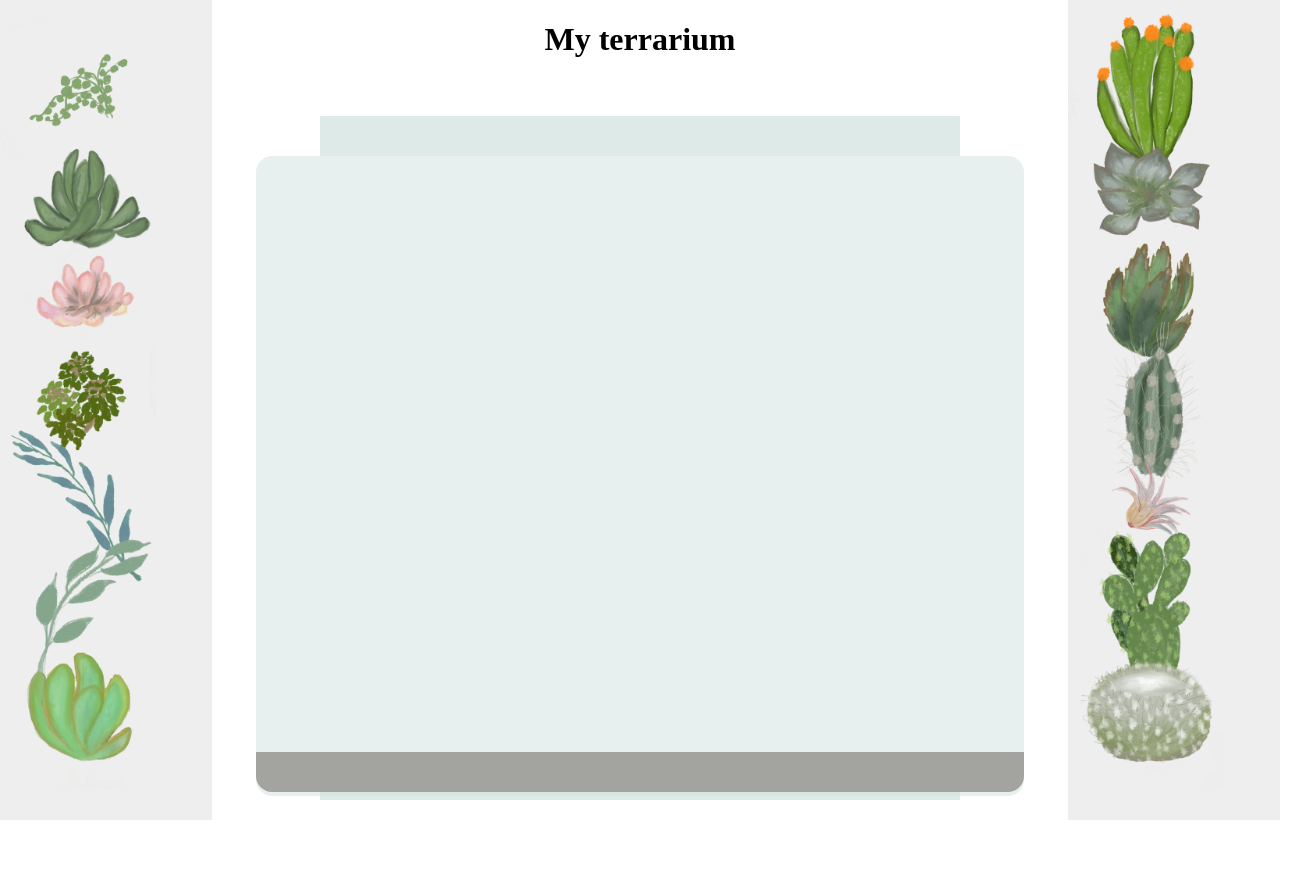
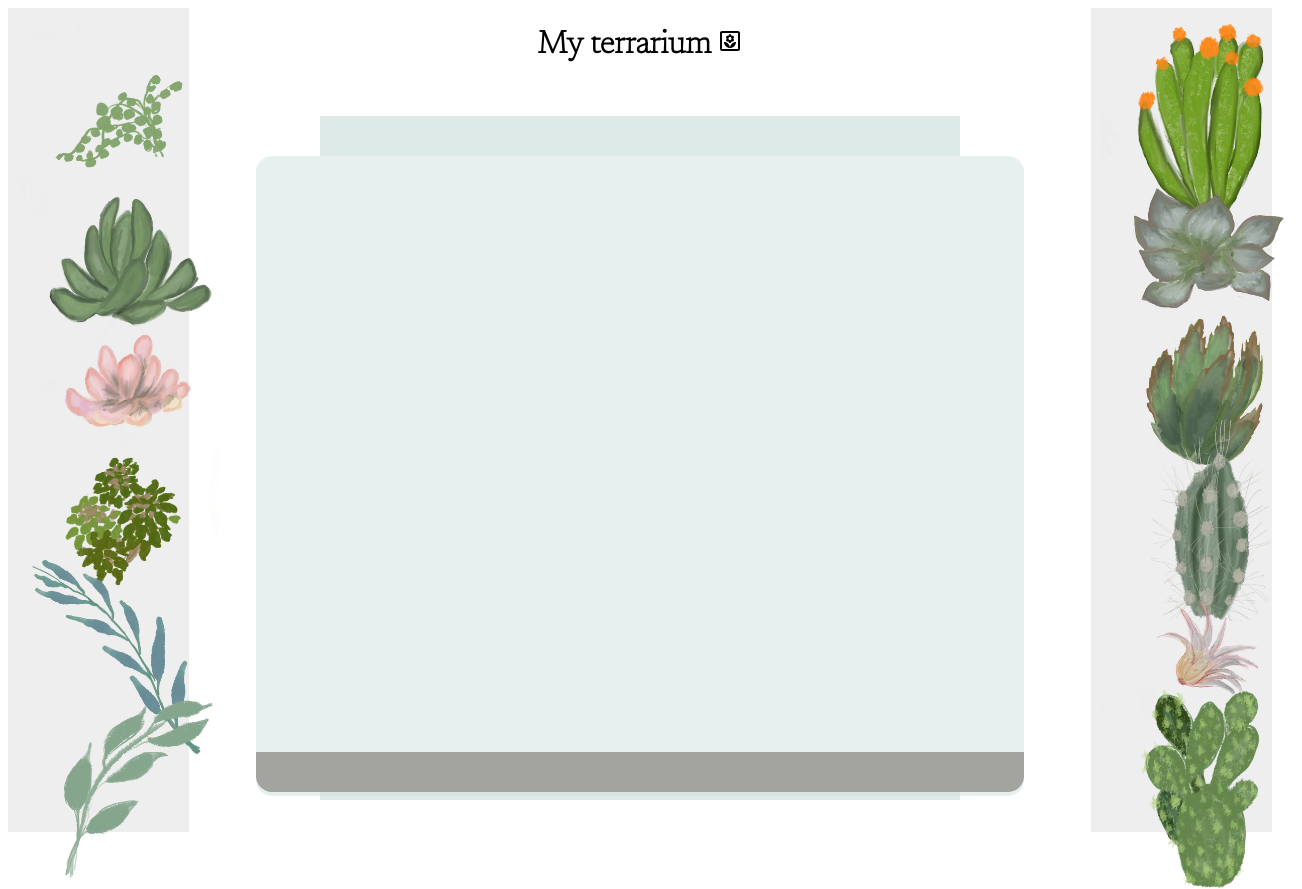
Before and after one commit to carolinabranquinho/terrarium, a plain HTML site: page index.html in a window 1280 px wide. Shown: the whole page, 1302 px wide, since content can reach past the window. Before the commit the page ends 820 px from the top, so only its background shows below. Drawn offline with Linux system fonts and the light colour scheme.

Commit message:
apply display grid

```diff
--- a/index.html
+++ b/index.html
@@ -6,10 +6,17 @@
     <meta charset="utf-8" />
     <meta http-equiv="X-UA-Compatible" content="IE=edge" />
     <meta name="viewport" content="width=device-width, initial-scale=1" />
+    <link rel="preconnect" href="https://fonts.gstatic.com" />
+    <link
+      href="https://fonts.googleapis.com/css2?family=Newsreader:wght@200&display=swap"
+      rel="stylesheet"
+    />
   </head>
   <body>
-    <div id="page">
-      <h1 style="text-align: center">My terrarium</h1>
+    <div id="page" class="terrarium-container">
+      <h1 class="title-container" style="text-align: center">My terrarium
+        <img src="./images/yard_black_24dp.svg"></span>
+      </h1>
         <div id="left-container" class="container">
           <div class="plant-holder">
             <img
@@ -136,6 +143,7 @@
           </div>
         </div>
       </div>
+    </div>
   </body>
   <script src="./script.js"></script>
 </html>
--- a/script.js
+++ b/script.js
@@ -1,18 +1,3 @@
-dragElement(document.getElementById('plant1'));
-dragElement(document.getElementById('plant2'));
-dragElement(document.getElementById('plant3'));
-dragElement(document.getElementById('plant4'));
-dragElement(document.getElementById('plant5'));
-dragElement(document.getElementById('plant6'));
-dragElement(document.getElementById('plant7'));
-dragElement(document.getElementById('plant8'));
-dragElement(document.getElementById('plant9'));
-dragElement(document.getElementById('plant10'));
-dragElement(document.getElementById('plant11'));
-dragElement(document.getElementById('plant12'));
-dragElement(document.getElementById('plant13'));
-dragElement(document.getElementById('plant14'));
-
 function dragElement(terrariumElement){
     let pos1 = 0,
         pos2 = 0,
@@ -50,3 +35,18 @@ function dragElement(terrariumElement){
         document.onpointermove = null;
     }
 }
+
+dragElement(document.getElementById('plant1'));
+dragElement(document.getElementById('plant2'));
+dragElement(document.getElementById('plant3'));
+dragElement(document.getElementById('plant4'));
+dragElement(document.getElementById('plant5'));
+dragElement(document.getElementById('plant6'));
+dragElement(document.getElementById('plant7'));
+dragElement(document.getElementById('plant8'));
+dragElement(document.getElementById('plant9'));
+dragElement(document.getElementById('plant10'));
+dragElement(document.getElementById('plant11'));
+dragElement(document.getElementById('plant12'));
+dragElement(document.getElementById('plant13'));
+dragElement(document.getElementById('plant14'));
--- a/style.css
+++ b/style.css
@@ -1,33 +1,51 @@
-#left-container {
+body {
+  font-family: "Newsreader", serif;
+}
+
+/*Refactoring the CSS */
+
+.terrarium-container {
+  display: grid;
+  grid-template-columns: 1fr 5fr 1fr;
+  grid-template-rows: 1fr 10fr;
+  grid-template-areas:
+    "plant1 title plant2"
+    "plant1 jar plant2";
+}
+
+.title-container {
+  grid-area: title;
+}
+
+.container {
+  display: grid;
+  grid-template-rows: repeat(6, 1fr);
   background-color: #eee;
-  width: 15%;
-  left: 0px;
-  top: 0px;
-  position: absolute;
-  height: 100%;
   padding: 10px;
 }
 
 #right-container {
-  background-color: #eee;
-  width: 15%;
-  right: 0px;
-  top: 0px;
-  position: absolute;
-  height: 100%;
-  padding: 10px;
+  grid-area: plant2;
+}
+
+#left-container {
+  grid-area: plant1;
+}
+
+#terrarium {
+  grid-area: jar;
 }
 
 .plant-holder {
   position: relative;
-  height: 13%;
-  left: -10px;
+  height: auto;
 }
 
 .plant {
   position: absolute;
   max-width: 150%;
   max-height: 150%;
+  cursor: pointer;
   z-index: 2;
 }
 
```
Also changed, not shown: images/yard_black_24dp.svg (added). Lines whose indentation alone changed are shown as unchanged.
